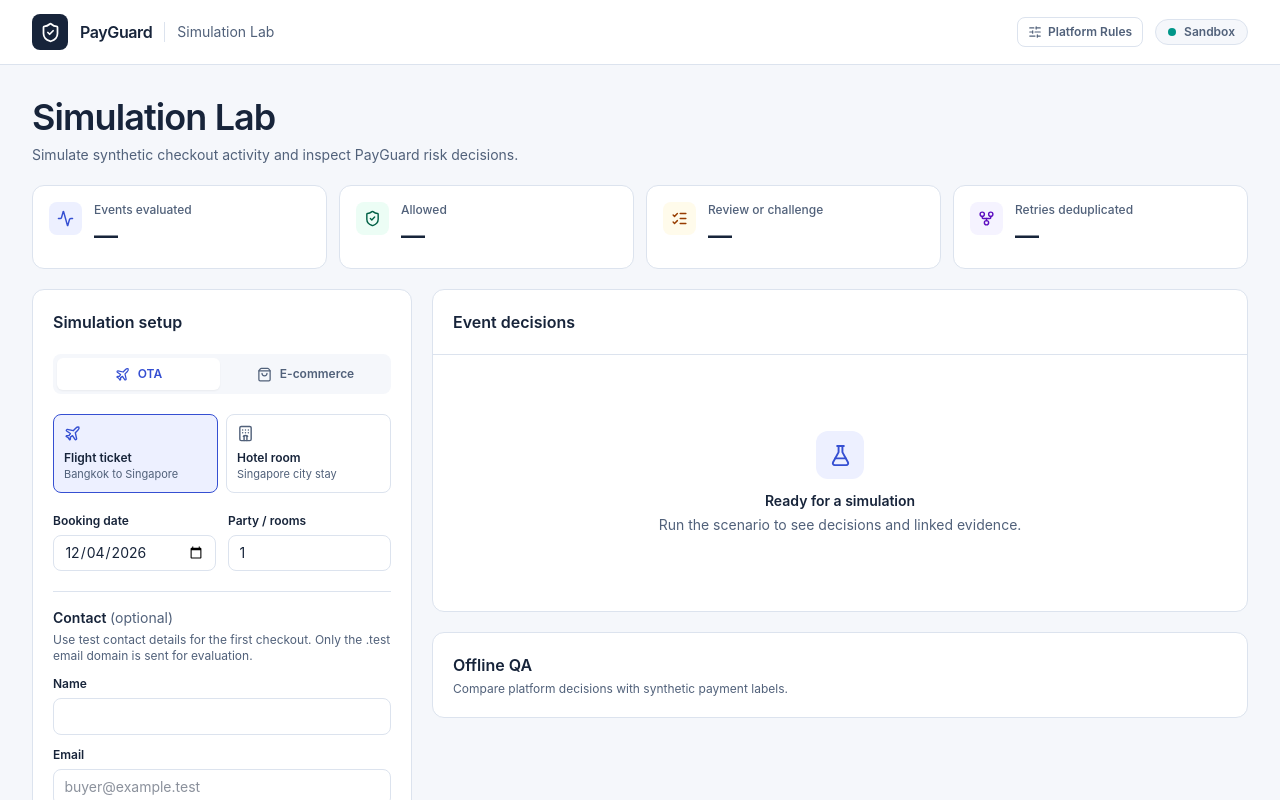
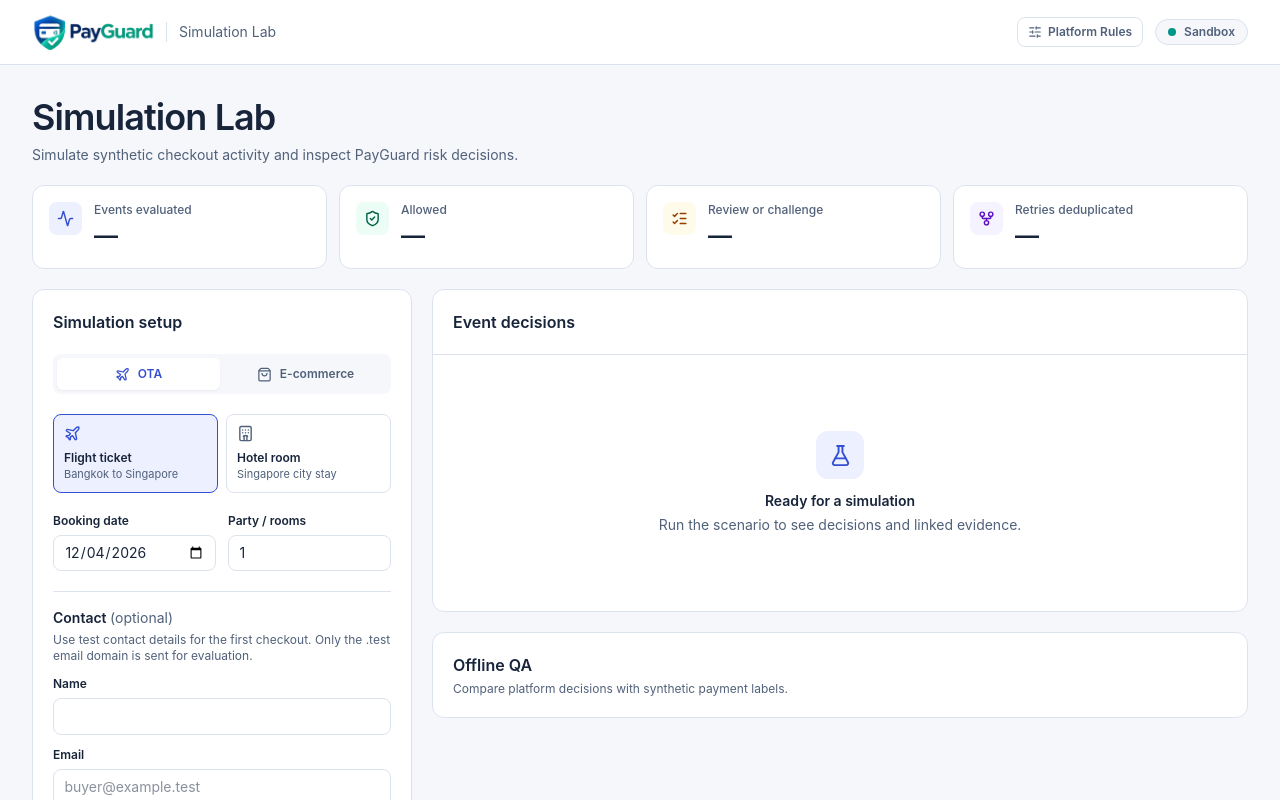
Before and after one commit to naraphip/payguard, a Next.js app in the folder frontend/: page / in a window 1280 px wide. Shown: the top 800 px of the page. Built offline with nearby package versions, Linux system fonts and the light colour scheme.

Commit message:
Use supplied PayGuard logo in web headers

```diff
--- a/frontend/app/page.tsx
+++ b/frontend/app/page.tsx
@@ -5,6 +5,7 @@ import { useRef, useState } from "react";
 import type { FormEvent, ReactNode } from "react";
 import { Activity, ArrowRight, FlaskConical, GitFork, Hotel, ListChecks, Package, Plane, Play, ShieldCheck, ShoppingBag, SlidersHorizontal, TabletSmartphone } from "lucide-react";
 import { Network } from "./network";
+import { PayGuardLogo } from "./payguard-logo";
 import type { Config, Decision, Product, Report, Run, Scenario } from "./types";
 
 const defaults: Config = {
@@ -231,8 +232,7 @@ export default function Home() {
       <header className="border-b border-line bg-white">
         <div className="mx-auto flex min-h-16 max-w-[1440px] items-center justify-between px-4 sm:px-8">
           <div className="flex items-center gap-3">
-            <span className="grid size-9 place-items-center rounded-lg bg-ink text-white"><ShieldCheck size={21} aria-hidden /></span>
-            <span className="font-semibold tracking-tight">PayGuard</span>
+            <PayGuardLogo />
             <span className="hidden border-l border-line pl-3 text-sm text-muted sm:inline">Simulation Lab</span>
           </div>
           <div className="flex shrink-0 items-center gap-2 sm:gap-3">
--- /dev/null
+++ b/frontend/app/payguard-logo.tsx
@@ -0,0 +1,16 @@
+import Image from "next/image";
+
+export function PayGuardLogo() {
+  return (
+    <span className="relative block h-9 w-[122px] shrink-0 overflow-hidden">
+      <Image
+        src="/payguard-logo.png"
+        alt="PayGuard"
+        width={577}
+        height={433}
+        unoptimized
+        className="absolute top-1/2 left-1/2 h-auto w-[138px] max-w-none -translate-x-1/2 -translate-y-1/2"
+      />
+    </span>
+  );
+}
--- a/frontend/app/settings/system-rules/dashboard.tsx
+++ b/frontend/app/settings/system-rules/dashboard.tsx
@@ -3,6 +3,7 @@
 import { useEffect, useState } from "react";
 import Link from "next/link";
 import { ArrowRight, ChevronRight, CircleAlert, FilePenLine, FlaskConical, Layers3, LoaderCircle, Plus, Search, ShieldCheck, SlidersHorizontal } from "lucide-react";
+import { PayGuardLogo } from "../../payguard-logo";
 import { RuleSheet } from "./rule-sheet";
 import { actions, outlineButton, primaryButton, ruleRequest, rulesEndpoint, stages } from "./contracts";
 import type { Rule, RuleCatalogue } from "./contracts";
@@ -93,11 +94,8 @@ export function SystemRulesDashboard() {
 
   return <div className="min-h-screen bg-[#f8fafc] text-slate-900 md:grid md:grid-cols-[218px_minmax(0,1fr)]">
     <aside className="border-b border-slate-200 bg-white md:sticky md:top-0 md:h-dvh md:border-r md:border-b-0">
-      <div className="flex items-center gap-3 px-4 pt-4 pb-3 md:border-b md:border-slate-100 md:px-5 md:py-4">
-        <span className="flex size-9 shrink-0 items-center justify-center rounded-lg bg-indigo-600 text-white shadow-sm">
-          <ShieldCheck className="size-[21px]" aria-hidden="true" />
-        </span>
-        <span className="text-[15px] font-bold tracking-tight">PayGuard</span>
+      <div className="px-4 pt-4 pb-3 md:border-b md:border-slate-100 md:px-5 md:py-4">
+        <PayGuardLogo />
       </div>
       <div className="px-4 pb-3 md:px-3 md:py-5">
         <Navigation />
```
Also changed, not shown: frontend/public/payguard-logo.png (added).
